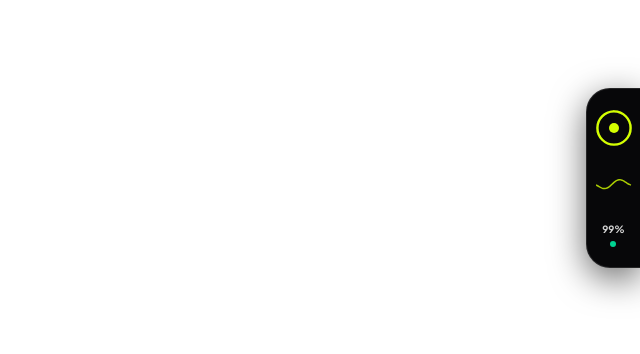
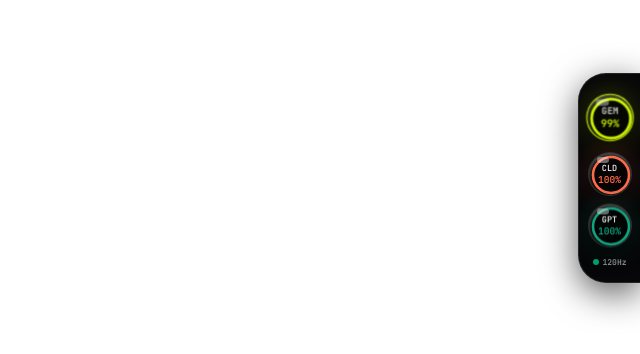
Before and after one commit to ericcson24/sidenotch-mac, a React (Vite) app: page / in a window 1280 px wide. Shown: the part 222-576 px from the top of the page, without its empty margins (640-1280 px from the left). Built offline with nearby package versions, Linux system fonts and the light colour scheme.

Commit message:
feat(notch): restore interactive liquid AI bubble orbs with spring physics and live quota rings

```diff
--- a/src/components/native/NativeMacSideNotch.tsx
+++ b/src/components/native/NativeMacSideNotch.tsx
@@ -1,9 +1,10 @@
 import React, { useState, useEffect, useCallback, useRef } from 'react';
-import { motion } from 'framer-motion';
+import { motion, AnimatePresence } from 'framer-motion';
 import { sounds } from '../../utils/soundEffects';
 
 // Subcomponents
 import { NotchFillets } from './notch/NotchFillets';
+import { NotchBubbles } from './notch/NotchBubbles';
 import { WaveformVisualizer } from './notch/WaveformVisualizer';
 import { ModelSelectorPills } from './notch/ModelSelectorPills';
 import { MiniCLIInput } from './notch/MiniCLIInput';
@@ -52,50 +53,6 @@ const microSpring = {
   stiffness: 500,
   damping: 24,
   mass: 0.4,
-};
-
-// Circular Optical Progress Ring
-const OpticalRing: React.FC<{
-  percent: number;
-  color: string;
-  children: React.ReactNode;
-  size?: number;
-  strokeWidth?: number;
-}> = ({ percent, color, children, size = 36, strokeWidth = 2.4 }) => {
-  const radius = (size - strokeWidth * 2) / 2;
-  const circumference = 2 * Math.PI * radius;
-  const safePercent = Math.min(100, Math.max(0, percent));
-  const strokeDashoffset = circumference - (circumference * safePercent) / 100;
-
-  return (
-    <div className="relative flex items-center justify-center" style={{ width: size, height: size }}>
-      <svg className="absolute inset-0 -rotate-90" width={size} height={size}>
-        <circle
-          cx={size / 2}
-          cy={size / 2}
-          r={radius}
-          fill="none"
-          stroke="rgba(255, 255, 255, 0.1)"
-          strokeWidth={strokeWidth}
-        />
-        <circle
-          cx={size / 2}
-          cy={size / 2}
-          r={radius}
-          fill="none"
-          stroke={color}
-          strokeWidth={strokeWidth}
-          strokeDasharray={circumference}
-          strokeDashoffset={strokeDashoffset}
-          strokeLinecap="round"
-          className="transition-all duration-700 ease-out"
-        />
-      </svg>
-      <div className="relative z-10 flex items-center justify-center">
-        {children}
-      </div>
-    </div>
-  );
 };
 
 export const NativeMacSideNotch: React.FC = () => {
@@ -255,7 +212,7 @@ export const NativeMacSideNotch: React.FC = () => {
           // Fallback
         }
       }
-    }, 280);
+    }, 320);
   };
 
   const handleOpenDashboard = () => {
@@ -321,46 +278,87 @@ export const NativeMacSideNotch: React.FC = () => {
       ? '#FF6B4A'
       : '#10A37F';
 
+  const bubbleModels = [
+    {
+      id: 'antigravity' as const,
+      name: 'Gemini 3.7 Pro (Google AI)',
+      shortName: 'GEM',
+      percent: antigravityData.geminiFiveHour,
+      color: '#D4FF00',
+      glowColor: 'rgba(212, 255, 0, 0.4)',
+      isLinked: true,
+      badgeText: `${antigravityData.availableCredits} Cr · 5h: ${antigravityData.geminiFiveHour}%`,
+    },
+    {
+      id: 'claude' as const,
+      name: 'Claude 3.7 Sonnet (Anthropic)',
+      shortName: 'CLD',
+      percent: claudeData.percent,
+      color: '#FF6B4A',
+      glowColor: 'rgba(255, 107, 74, 0.4)',
+      isLinked: claudeData.isLinked,
+      badgeText: claudeData.isLinked ? `5h: ${claudeData.percent}%` : 'Conectar API',
+    },
+    {
+      id: 'openai' as const,
+      name: 'OpenAI GPT-4o',
+      shortName: 'GPT',
+      percent: openAIData.percent,
+      color: '#10A37F',
+      glowColor: 'rgba(16, 163, 127, 0.4)',
+      isLinked: openAIData.isLinked,
+      badgeText: openAIData.isLinked ? `Cuota: ${openAIData.percent}%` : 'Conectar API',
+    },
+  ];
+
   return (
     <div
       className="fixed top-0 right-0 h-screen flex items-center justify-end pointer-events-none select-none z-50 overflow-visible font-[-apple-system,BlinkMacSystemFont,'SF_Pro_Display','Helvetica_Neue',sans-serif]"
     >
       <motion.div
         layout
-        initial={{ width: 54, height: 180 }}
+        initial={{ width: 62, height: 210 }}
         animate={{
-          width: isExpanded ? 370 : 54,
-          height: isExpanded ? 460 : 180,
+          width: isExpanded ? 370 : 62,
+          height: isExpanded ? 460 : 210,
         }}
         transition={liquidSpring}
         onMouseEnter={handleMouseEnter}
         onMouseLeave={handleMouseLeave}
         className={`pointer-events-auto relative flex flex-col justify-between overflow-hidden bg-[#070709] border-l border-t border-b border-white/[0.12] shadow-2xl backdrop-blur-3xl transition-colors duration-300 ${
-          isExpanded ? 'rounded-l-[32px] p-5 shadow-[0_25px_60px_rgba(0,0,0,0.85)]' : 'rounded-l-[24px] py-4 px-2 shadow-[0_10px_35px_rgba(0,0,0,0.6)] cursor-pointer'
+          isExpanded ? 'rounded-l-[32px] p-5 shadow-[0_25px_60px_rgba(0,0,0,0.85)]' : 'rounded-l-[28px] py-3.5 px-2 shadow-[0_10px_35px_rgba(0,0,0,0.65)] cursor-pointer'
         }`}
       >
         {/* Concave Bezier Anchors to Screen Border */}
         <NotchFillets />
 
         {/*
-          1. COMPACT STATE
+          1. COMPACT LIQUID BUBBLES STATE (Interactive AI Bubble Orbs)
         */}
         {!isExpanded && (
-          <div className="h-full flex flex-col items-center justify-between py-1">
-            <OpticalRing percent={currentPercent} color={currentColor} size={38} strokeWidth={2.4}>
-              <div className="w-2.5 h-2.5 rounded-full" style={{ backgroundColor: currentColor }} />
-            </OpticalRing>
+          <AnimatePresence>
+            <motion.div
+              initial={{ opacity: 0, scale: 0.9 }}
+              animate={{ opacity: 1, scale: 1 }}
+              exit={{ opacity: 0, scale: 0.9 }}
+              transition={microSpring}
+              className="h-full flex flex-col items-center justify-between py-1"
+            >
+              {/* Stack of Floating AI Bubble Orbs */}
+              <NotchBubbles
+                models={bubbleModels}
+                activeModel={activeModel}
+                onSelectModel={setActiveModel}
+                onExpandNotch={handleMouseEnter}
+              />
 
-            {/* Live Waveform Canvas */}
-            <div className="py-2">
-              <WaveformVisualizer color={currentColor} isExpanded={false} />
-            </div>
-
-            <div className="flex flex-col items-center gap-1 font-mono text-[10px] font-bold text-neutral-300">
-              <span>{currentPercent}%</span>
-              <span className="w-1.5 h-1.5 rounded-full bg-emerald-400 animate-pulse" />
-            </div>
-          </div>
+              {/* Bottom Pulse Dot & Wave indicator */}
+              <div className="flex items-center gap-1 mt-1">
+                <span className="w-1.5 h-1.5 rounded-full bg-emerald-400 animate-pulse" />
+                <span className="text-[8px] font-mono text-neutral-400 font-bold">120Hz</span>
+              </div>
+            </motion.div>
+          </AnimatePresence>
         )}
 
         {/*
@@ -427,9 +425,9 @@ export const NativeMacSideNotch: React.FC = () => {
                 <span className="text-sm font-bold font-mono" style={{ color: currentColor }}>
                   {currentPercent}%
                 </span>
-                <OpticalRing percent={currentPercent} color={currentColor} size={34} strokeWidth={2.4}>
-                  <span className="w-1.5 h-1.5 rounded-full" style={{ backgroundColor: currentColor }} />
-                </OpticalRing>
+                <div className="w-8 h-8 rounded-full bg-black/50 border border-white/10 flex items-center justify-center">
+                  <div className="w-3 h-3 rounded-full shadow-md" style={{ backgroundColor: currentColor }} />
+                </div>
               </div>
             </div>
 
--- /dev/null
+++ b/src/components/native/notch/NotchBubbles.tsx
@@ -0,0 +1,147 @@
+import React from 'react';
+import { motion } from 'framer-motion';
+import { sounds } from '../../../utils/soundEffects';
+
+interface BubbleModelData {
+  id: 'antigravity' | 'claude' | 'openai';
+  name: string;
+  shortName: string;
+  percent: number;
+  color: string;
+  glowColor: string;
+  isLinked: boolean;
+  badgeText: string;
+}
+
+interface NotchBubblesProps {
+  models: BubbleModelData[];
+  activeModel: 'antigravity' | 'claude' | 'openai';
+  onSelectModel: (id: 'antigravity' | 'claude' | 'openai') => void;
+  onExpandNotch: () => void;
+}
+
+const bubbleSpring = {
+  type: 'spring' as const,
+  stiffness: 440,
+  damping: 22,
+  mass: 0.5,
+};
+
+export const NotchBubbles: React.FC<NotchBubblesProps> = ({
+  models,
+  activeModel,
+  onSelectModel,
+  onExpandNotch,
+}) => {
+  return (
+    <div className="flex flex-col items-center gap-2.5 py-1 select-none pointer-events-auto">
+      {models.map((model, idx) => {
+        const isActive = activeModel === model.id;
+        const radius = 18;
+        const circumference = 2 * Math.PI * radius;
+        const safePercent = Math.min(100, Math.max(0, model.percent));
+        const strokeDashoffset = circumference - (circumference * safePercent) / 100;
+
+        return (
+          <motion.div
+            key={model.id}
+            initial={{ scale: 0.8, opacity: 0, x: 20 }}
+            animate={{
+              scale: isActive ? 1.08 : 1,
+              opacity: 1,
+              x: 0,
+              y: [0, idx % 2 === 0 ? -2 : 2, 0],
+            }}
+            transition={{
+              scale: bubbleSpring,
+              y: {
+                repeat: Infinity,
+                duration: 3 + idx * 0.8,
+                ease: 'easeInOut',
+              },
+            }}
+            whileHover={{ scale: 1.16, x: -4 }}
+            whileTap={{ scale: 0.94 }}
+            onMouseEnter={() => sounds.playHoverTick()}
+            onClick={e => {
+              e.stopPropagation();
+              onSelectModel(model.id);
+              onExpandNotch();
+            }}
+            className="group relative cursor-pointer flex items-center justify-center"
+          >
+            {/* Outer Glow Halo */}
+            <div
+              className="absolute -inset-1 rounded-full blur-md opacity-40 group-hover:opacity-80 transition-opacity duration-300 pointer-events-none"
+              style={{ backgroundColor: model.glowColor }}
+            />
+
+            {/* Glass Bubble Spherical Body */}
+            <div
+              className="
+                relative w-11 h-11 rounded-full
+                bg-black/80 backdrop-blur-2xl
+                border border-white/20
+                shadow-[0_8px_20px_rgba(0,0,0,0.7),inset_0_2px_4px_rgba(255,255,255,0.35),inset_0_-2px_4px_rgba(0,0,0,0.6)]
+                flex flex-col items-center justify-center
+                overflow-hidden transition-all duration-300
+              "
+              style={{
+                borderColor: isActive ? model.color : 'rgba(255, 255, 255, 0.18)',
+              }}
+            >
+              {/* Radial Circular Progress Ring */}
+              <svg className="absolute inset-0 -rotate-90" width="44" height="44">
+                <circle
+                  cx="22"
+                  cy="22"
+                  r={radius}
+                  fill="none"
+                  stroke="rgba(255, 255, 255, 0.08)"
+                  strokeWidth="2.5"
+                />
+                <circle
+                  cx="22"
+                  cy="22"
+                  r={radius}
+                  fill="none"
+                  stroke={model.color}
+                  strokeWidth="2.5"
+                  strokeDasharray={circumference}
+                  strokeDashoffset={strokeDashoffset}
+                  strokeLinecap="round"
+                  className="transition-all duration-700 ease-out"
+                />
+              </svg>
+
+              {/* Internal Specular Bubble Reflection */}
+              <div className="absolute top-1 left-2 w-3 h-1.5 rounded-full bg-white/40 blur-[0.5px] pointer-events-none" />
+
+              {/* Center Content: Short model label + percentage */}
+              <div className="relative z-10 flex flex-col items-center justify-center leading-none">
+                <span className="text-[8.5px] font-bold font-mono text-white/90 group-hover:scale-105 transition-transform">
+                  {model.shortName}
+                </span>
+                <span
+                  className="text-[9.5px] font-extrabold font-mono mt-0.5"
+                  style={{ color: model.color }}
+                >
+                  {model.percent}%
+                </span>
+              </div>
+            </div>
+
+            {/* Tooltip on Hover to the Left */}
+            <div className="absolute right-14 top-1/2 -translate-y-1/2 opacity-0 group-hover:opacity-100 pointer-events-none transition-all duration-200 translate-x-2 group-hover:translate-x-0 z-50">
+              <div className="px-2.5 py-1 rounded-xl bg-black/90 border border-white/15 backdrop-blur-xl shadow-xl flex items-center gap-2 whitespace-nowrap text-xs">
+                <span className="w-2 h-2 rounded-full" style={{ backgroundColor: model.color }} />
+                <span className="font-bold text-white text-[11px]">{model.name}</span>
+                <span className="font-mono text-emerald-400 text-[10px]">{model.badgeText}</span>
+              </div>
+            </div>
+          </motion.div>
+        );
+      })}
+    </div>
+  );
+};
```
